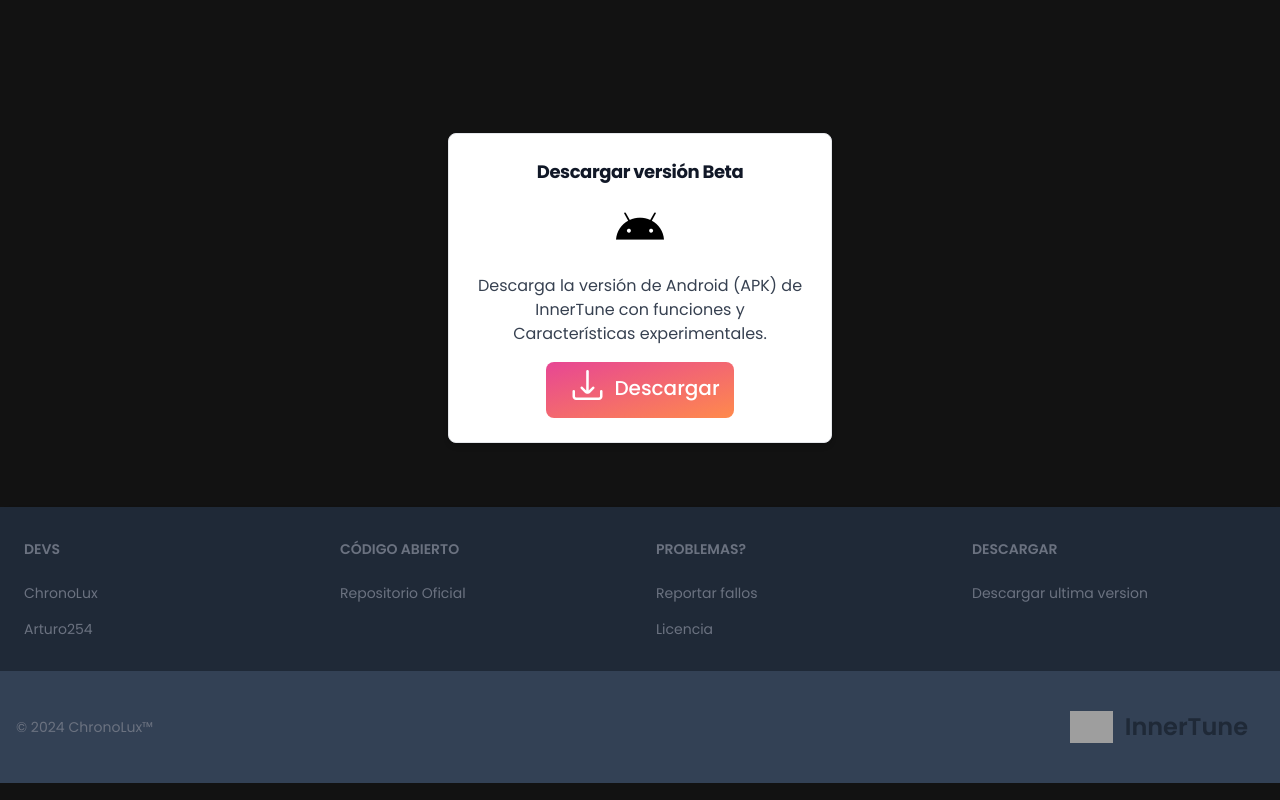
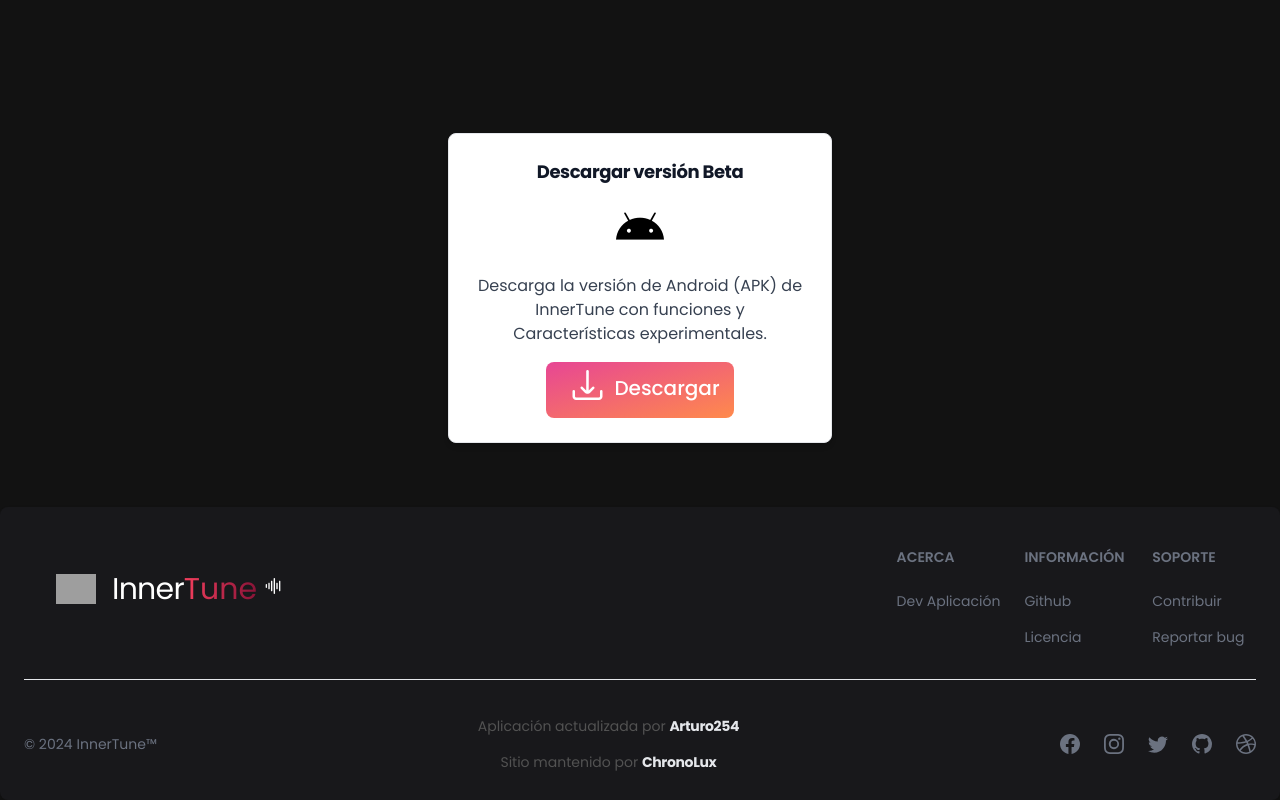
Before and after one commit to AkemiKami201/innerTune-Website, a React (Vite) app: page / in a window 1280 px wide. Shown: the part 4847-5647 px from the top of the page. Built offline with nearby package versions, Linux system fonts and the light colour scheme; grey boxes are pictures that could not be loaded.

Commit message:
new design

```diff
--- a/src/components/FooterSection.jsx
+++ b/src/components/FooterSection.jsx
@@ -1,46 +1,63 @@
-import { Footer, FooterBrand, FooterCopyright, FooterIcon, FooterLink, FooterLinkGroup, FooterTitle } from "flowbite-react";
+import {
+  Footer,
+  FooterCopyright,
+  FooterDivider,
+  FooterIcon,
+  FooterLink,
+  FooterLinkGroup,
+  FooterTitle,
+} from "flowbite-react";
 import { BsDribbble, BsFacebook, BsGithub, BsInstagram, BsTwitter } from "react-icons/bs";
+
 
 const FooterSection = () => {
     return (
-		<Footer bgDark>
-	      <div className="w-full bg-gray-800">
-	        <div className="grid w-full grid-cols-2 gap-8 px-6 py-8 md:grid-cols-4">
+	        <Footer className="bg-zinc-900" container>
+		      <div className="w-full">
+		        <div className="grid w-full justify-between sm:flex sm:justify-between md:flex md:grid-cols-1">
+		          	<div className="flex items-center flex-shrink-0 m-4">
+		          		<img className="w-10 m-4 cursor-pointer" src="https://raw.githubusercontent.com/z-huang/InnerTune/dev/app/src/main/res/mipmap-xxxhdpi/ic_launcher_round.webp" />
+						<span className="text-3xl tracking-tight">Inner</span>
+						<span className="text-3xl bg-gradient-to-r from-rose-500 to-rose-900 text-transparent bg-clip-text">Tune
+						</span><i className="fi fi-rr-waveform-path p-2"></i>
+					</div>
+		          <div className="grid grid-cols-2 gap-8 sm:mt-4 sm:grid-cols-3 sm:gap-6">
 		            <div>
-	            <Footer.Title title="Devs" />
-	            <Footer.LinkGroup col>
-	              <Footer.Link href="https://github.com/ChronoLux616">ChronoLux</Footer.Link>
-	              <Footer.Link href="https://github.com/Arturo254">Arturo254</Footer.Link>
-	            </Footer.LinkGroup>
+		              <FooterTitle title="Acerca" />
+		              <FooterLinkGroup col>
+		                <FooterLink href="https://github.com/Arturo254">Dev Aplicaci&oacute;n</FooterLink>
+		              </FooterLinkGroup>
 		            </div>
 		            <div>
-	            <Footer.Title title="Código abierto" />
-	            <Footer.LinkGroup col>
-	              <Footer.Link href="https://github.com/Arturo254/InnerTune">Repositorio Oficial</Footer.Link>
-	            </Footer.LinkGroup>
+		              <FooterTitle title="Informaci&oacute;n" />
+		              <FooterLinkGroup col>
+		                <FooterLink href="https://github.com/Arturo254/InnerTune">Github</FooterLink>
+		                <FooterLink href="https://raw.githubusercontent.com/Arturo254/InnerTune/master/LICENSE">Licencia</FooterLink>
+		              </FooterLinkGroup>
 		            </div>
 		            <div>
-	            <Footer.Title title="Problemas?" />
-	            <Footer.LinkGroup col>
-	              <Footer.Link href="https://github.com/Arturo254/InnerTune/issues">Reportar fallos</Footer.Link>
-	              <Footer.Link href="https://raw.githubusercontent.com/Arturo254/InnerTune/master/LICENSE">Licencia</Footer.Link>
-	            </Footer.LinkGroup>
-	          </div>
-	          <div>
-	            <Footer.Title title="Descargar" />
-	            <Footer.LinkGroup col>
-	              <Footer.Link href="https://github.com/Arturo254/InnerTune/releases">Descargar ultima version</Footer.Link>
-	            </Footer.LinkGroup>
+		              <FooterTitle title="Soporte" />
+		              <FooterLinkGroup col>
+		                <FooterLink href="https://github.com/Arturo254/InnerTune?tab=readme-ov-file#-c%C3%B3mo-reconstruir-la-aplicaci%C3%B3n">Contribuir</FooterLink>
+		                <FooterLink href="https://github.com/Arturo254/InnerTune/issues">Reportar bug</FooterLink>
+		              </FooterLinkGroup>
 		            </div>
 		          </div>
-	        <div className="bg-slate-700 text-center px-4 py-6 sm:flex sm:items-center sm:justify-between">
-	          <Footer.Copyright href="https://github.com/ChronoLux616" by="ChronoLux™" year={2024} />
-	          <FooterBrand className="justify-center p-4"
-	            href="https://github.com/Arturo254/InnerTune"
-	            src="https://raw.githubusercontent.com/z-huang/InnerTune/dev/app/src/main/res/mipmap-xxxhdpi/ic_launcher_round.webp"
-	            alt="innerTube Logo"
-	            name="InnerTune"
-	          />
+		        </div>
+		        <FooterDivider />
+		        <div className="w-full sm:flex sm:items-center sm:justify-between">
+		          <FooterCopyright href="https://github.com/Arturo254/InnerTune" by="InnerTune™" year={2024} />
+		          <FooterLinkGroup col className="p-1 items-center justify-between">
+		                <span className="text-1xl text-neutral-600">Aplicaci&oacute;n actualizada por <a className="font-bold tracking-tight text-gray-200 dark:text-gray" href="https:	//github.com/Arturo254">Arturo254</a></span>
+		                <span className="text-1xl text-neutral-600">Sitio mantenido por <a className="font-bold tracking-tight text-gray-200 dark:text-gray" href="https://github.com/ChronoLux616">ChronoLux</a></span>
+		              </FooterLinkGroup>
+		          <div className="mt-4 flex space-x-6 sm:mt-0 sm:justify-center items-center justify-between">
+		            <FooterIcon href="#" icon={BsFacebook} />
+		            <FooterIcon href="#" icon={BsInstagram} />
+		            <FooterIcon href="#" icon={BsTwitter} />
+		            <FooterIcon href="#" icon={BsGithub} />
+		            <FooterIcon href="#" icon={BsDribbble} />
+		          </div>
 		        </div>
 		      </div>
 	    	</Footer>
```
Lines whose indentation alone changed are shown as unchanged.
